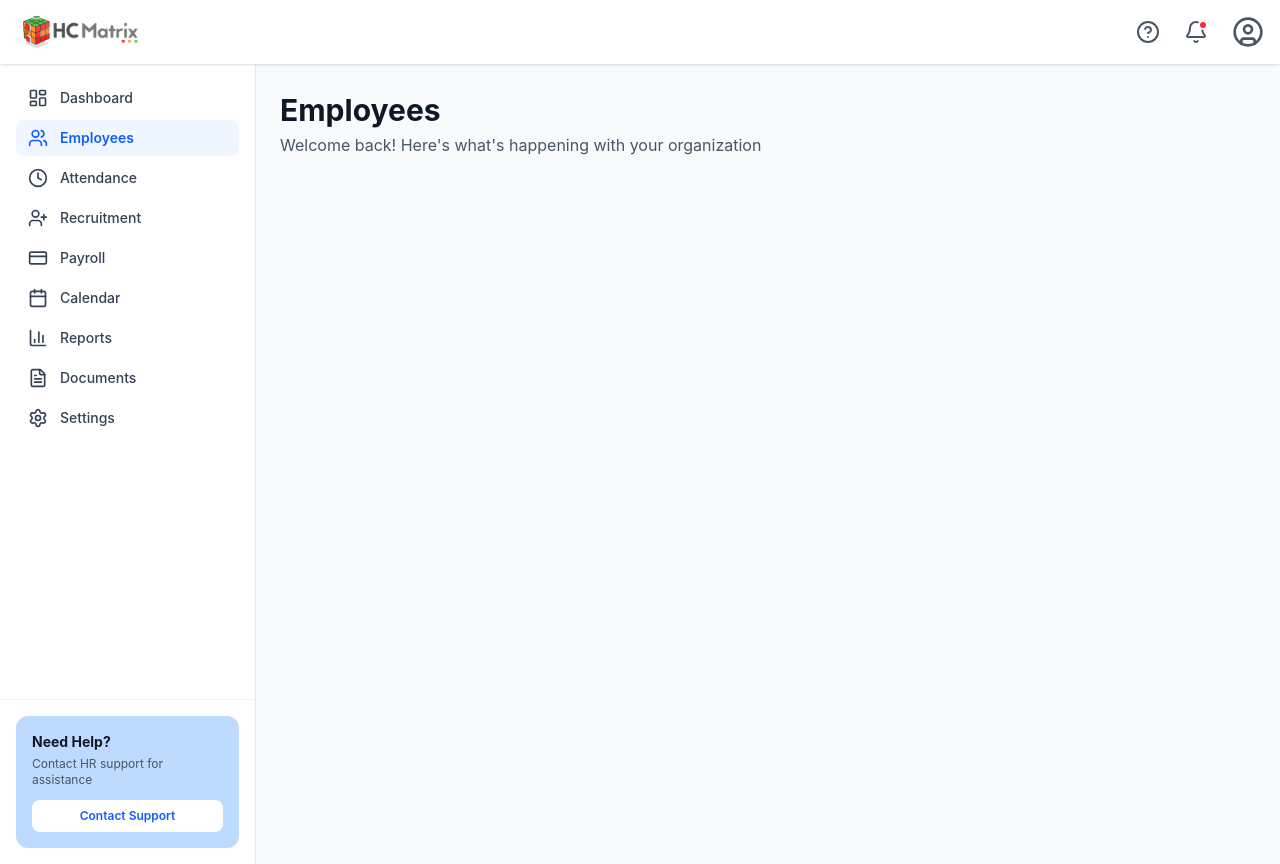
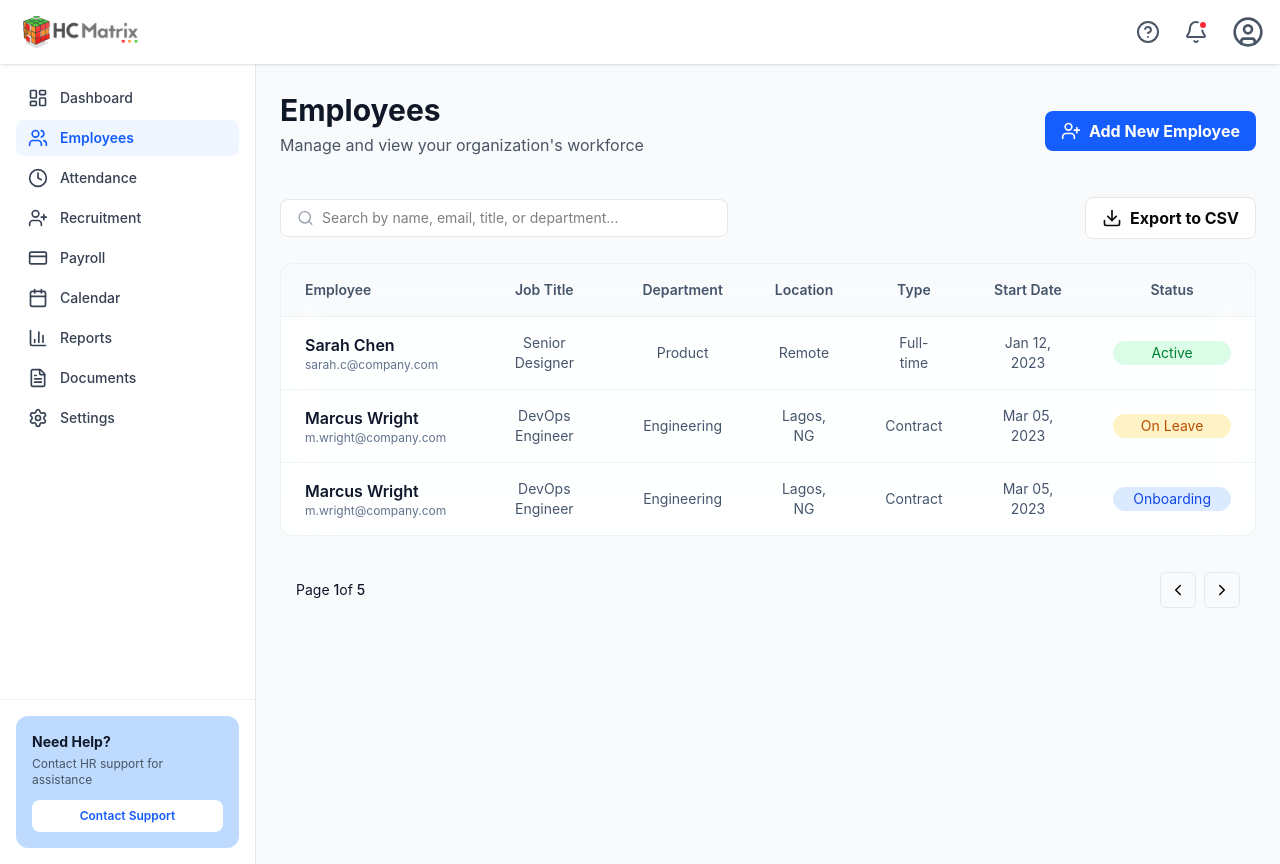
Before and after one commit to kennewest12/hr-platform-development, a React (Vite) app: page /admin in a window 1280 px wide. Both pictures are taken after a click on the button "Employees". Built offline with nearby package versions, Linux system fonts and the light colour scheme.

Commit message:
feat: refactor Employees page into table section and add Pagination component

```diff
--- a/src/components/EmployeesPage/Employees.jsx
+++ b/src/components/EmployeesPage/Employees.jsx
@@ -1,13 +1,39 @@
 import React from "react";
 import SectionCard from "../SectionCard";
+import { UserPlus, Search, Download } from "lucide-react";
+import EmployeesTableSection from "./EmployeesTableSection";
 
 export default function Employees() {
   return (
     <div className="space-y-6">
-      <SectionCard
-        title="Employees"
-        description="Welcome back! Here's what's happening with your organization"
-      />
+      <div className="flex items-center justify-between">
+        <SectionCard
+          title="Employees"
+          description="Manage and view your organization's workforce"
+        />
+
+        <button className="flex items-center gap-2 font-bold bg-blue-600 hover:bg-blue-700 text-white px-4 py-2 rounded-lg transition-colors">
+          <UserPlus size={20} />
+          <span>Add New Employee</span>
+        </button>
+      </div>
+
+      <div className="flex items-center justify-between">
+        <div className="flex items-center gap-2 bg-white border border-gray-200 rounded-lg px-4 py-2 w-full max-w-md">
+          <Search className="text-gray-400" size={18} />
+          <input
+            type="search"
+            placeholder="Search by name, email, title, or department..."
+            className="outline-none w-full text-sm"
+          />
+        </div>
+        <button className="flex items-center gap-2 font-bold bg-white border border-gray-200 text-neutral-950 px-4 py-2 rounded-lg hover:bg-gray-50 transition-colors">
+          <Download size={20} />
+          <span>Export to CSV</span>
+        </button>
+      </div>
+
+      <EmployeesTableSection />
     </div>
   );
 }
--- /dev/null
+++ b/src/components/EmployeesPage/EmployeesTableSection.jsx
@@ -0,0 +1,117 @@
+import React from "react";
+import Pagination from "./Pagination";
+
+export default function EmployeesTableSection() {
+  const employees = [
+    {
+      name: "Sarah Chen",
+      email: "sarah.c@company.com",
+      title: "Senior Designer",
+      department: "Product",
+      location: "Remote",
+      type: "Full-time",
+      date: "Jan 12, 2023",
+      status: "Active",
+    },
+    {
+      name: "Marcus Wright",
+      email: "m.wright@company.com",
+      title: "DevOps Engineer",
+      department: "Engineering",
+      location: "Lagos, NG",
+      type: "Contract",
+      date: "Mar 05, 2023",
+      status: "On Leave",
+    },
+    {
+      name: "Marcus Wright",
+      email: "m.wright@company.com",
+      title: "DevOps Engineer",
+      department: "Engineering",
+      location: "Lagos, NG",
+      type: "Contract",
+      date: "Mar 05, 2023",
+      status: "Onboarding",
+    },
+  ];
+  return (
+    <div className="space-y-6">
+      <div className="bg-white/30 backdrop-blur-xl rounded-xl border border-slate-200/50 dark:border-slate-700/50 overflow-hidden">
+        <div className="overflow-x-auto">
+          <table className="w-full border-collapse">
+            <thead>
+              <tr className="border-b border-slate-200/50 dark:border-slate-700/50 bg-slate-50/50 dark:bg-slate-800/50">
+                <th className="text-left px-6 py-4  text-sm font-semibold text-slate-600">
+                  Employee
+                </th>
+                <th className="px-6 py-4  text-sm text-center font-semibold text-slate-600">
+                  Job Title
+                </th>
+                <th className="px-6 py-4 text-sm text-center font-semibold text-slate-600">
+                  Department
+                </th>
+                <th className="px-6 py-4  text-sm text-center font-semibold text-slate-600">
+                  Location
+                </th>
+                <th className="px-6 py-4 text-sm text-center font-semibold text-slate-600">
+                  Type
+                </th>
+                <th className="px-6 py-4 text-sm text-center font-semibold text-slate-600">
+                  Start Date
+                </th>
+                <th className="px-6 py-4  text-sm text-center font-semibold text-slate-600">
+                  Status
+                </th>
+              </tr>
+            </thead>
+            <tbody className=" bg-white/80 divide-y divide-slate-200/50 dark:divide-slate-700/50">
+              {employees.map((emp, i) => (
+                <tr
+                  key={i}
+                  className="hover:bg-slate-50/50 dark:hover:bg-slate-800/50 transition-colors"
+                >
+                  <td className="px-6 py-4">
+                    <p className="font-semibold text-slate-900 dark:text-white">
+                      {emp.name}
+                    </p>
+                    <p className="text-xs text-slate-500">{emp.email}</p>
+                  </td>
+                  <td className="px-6 py-4 text-sm text-center text-slate-600 dark:text-slate-300">
+                    {emp.title}
+                  </td>
+                  <td className="px-6 py-4 text-sm text-center text-slate-600 dark:text-slate-300">
+                    {emp.department}
+                  </td>
+                  <td className="px-6 py-4 text-sm text-center text-slate-600 dark:text-slate-300">
+                    {emp.location}
+                  </td>
+                  <td className="px-6 py-4 text-sm text-center text-slate-600 dark:text-slate-300">
+                    {emp.type}
+                  </td>
+                  <td className="px-6 py-4 text-sm text-center text-slate-600 dark:text-slate-300">
+                    {emp.date}
+                  </td>
+                  <td className="px-6 py-4 text-sm text-center">
+                    <span
+                      className={`flex items-center justify-center px-5 py-0.5 w-full rounded-full text-sm ${
+                        emp.status === "Active"
+                          ? "bg-green-100 text-green-700"
+                          : emp.status === "Onboarding"
+                            ? "bg-blue-100 text-blue-700"
+                            : "bg-amber-100 text-amber-700"
+                      }`}
+                    >
+                      {emp.status}
+                    </span>
+                  </td>
+                </tr>
+              ))}
+            </tbody>
+          </table>
+        </div>
+      </div>
+
+      <Pagination currentPage={1} totalPages={5} />
+    </div>
+  );
+}
--- /dev/null
+++ b/src/components/EmployeesPage/Pagination.jsx
@@ -0,0 +1,21 @@
+import React from "react";
+import { ChevronLeft, ChevronRight } from "lucide-react";
+
+export default function Pagination({ currentPage, totalPages }) {
+  return (
+    <div className="flex items-center justify-between px-4 py-3 mt-4">
+      <div className="text-sm text-slate-900">
+        Page <span className="font-medium text-slate-900">{currentPage}</span>
+        of <span className="font-medium text-slate-900">{totalPages}</span>
+      </div>
+      <div className="flex gap-2">
+        <button className="p-2 rounded-md border border-slate-200 hover:bg-slate-50 disabled:opacity-50 transition-colors">
+          <ChevronLeft size={18} />
+        </button>
+        <button className="p-2 rounded-md border border-slate-200 hover:bg-slate-50 disabled:opacity-50 transition-colors">
+          <ChevronRight size={18} />
+        </button>
+      </div>
+    </div>
+  );
+}
```
